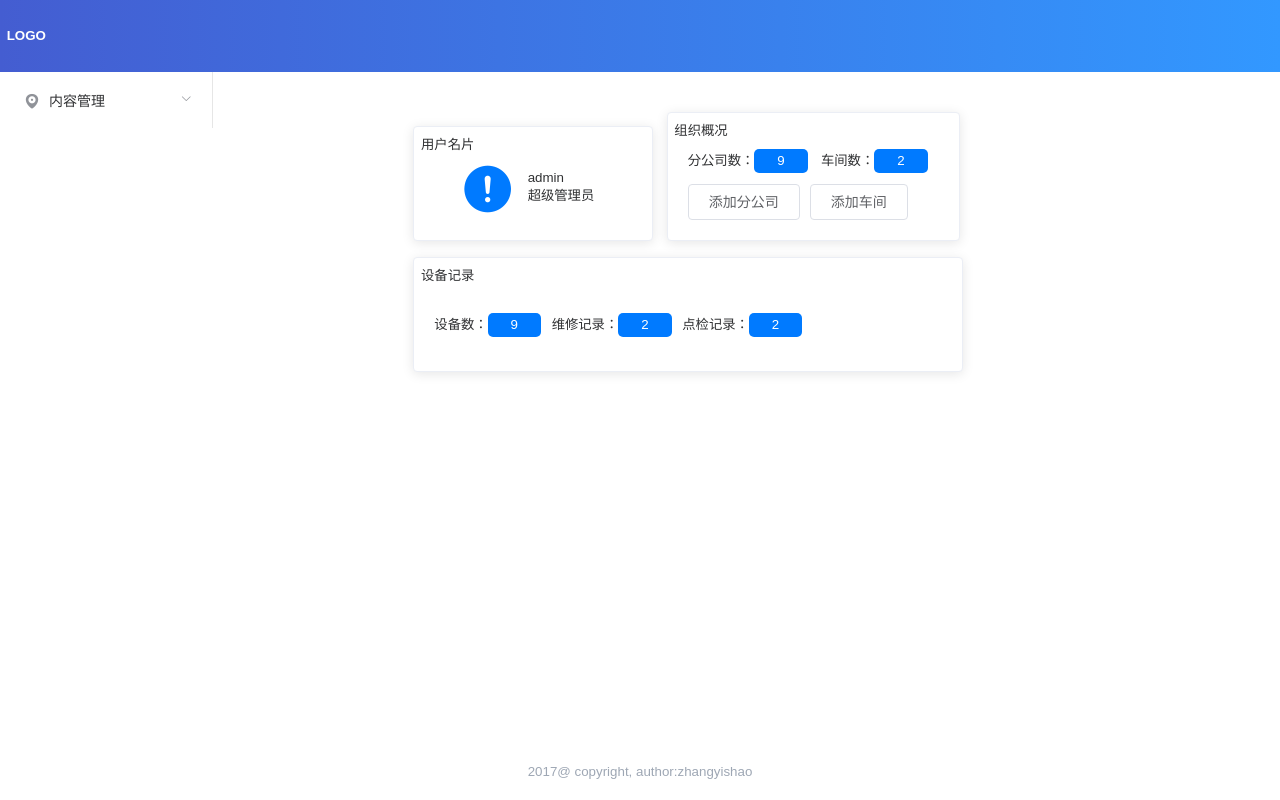
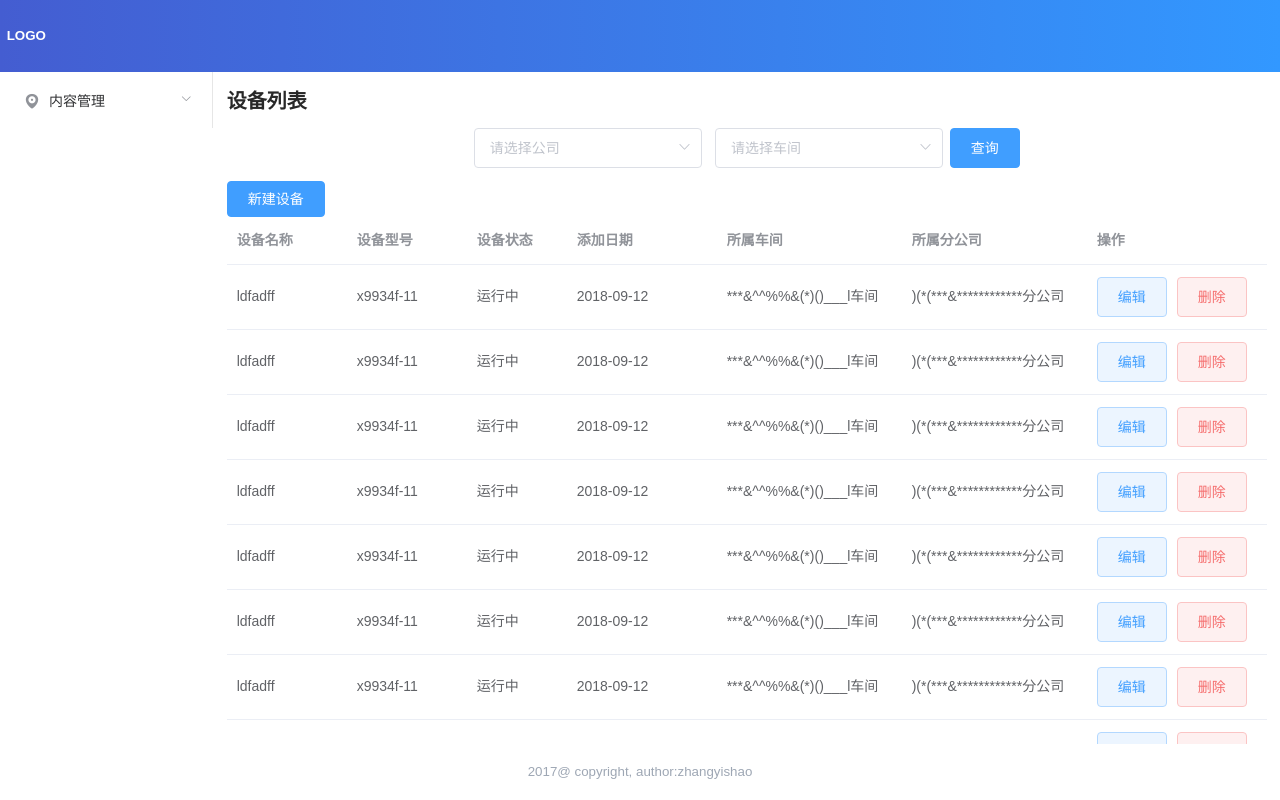
Before and after one commit to zunshao/zyr_project, a Vue app: page /#/deviceList in a window 1280 px wide. Before the commit this address led to /#/. Built offline with nearby package versions, Linux system fonts and the light colour scheme.

Commit message:
新增：列表分离表头组件，并做其它关联修正

```diff
--- /dev/null
+++ b/src/components/listHead.vue
@@ -0,0 +1,72 @@
+<template>
+  <div class="box-listHead">
+    <h6>{{configData.title}}</h6>
+    <div class="box-search">
+      <el-select v-model="factoryResult" placeholder="请选择公司" >
+        <el-option
+          v-for="item in configData.factoryList"
+          :key="item.value"
+          :label="item.label"
+          :value="item.value">
+        </el-option>
+      </el-select>
+      <el-select v-model="shopResult" placeholder="请选择车间" class="headCheckShop">
+        <el-option
+          v-for="item in configData.shopList"
+          :key="item.value"
+          :label="item.label"
+          :value="item.value">
+        </el-option>
+      </el-select>
+      <el-button type="primary" class="headButton">查询</el-button>
+    </div>
+  </div>
+</template>
+
+<script>
+export default {
+  data() {
+    return {
+      factoryResult: '',
+      shopResult: ''
+    }
+  },
+  props: ['configData'],
+  components: {
+
+  },
+  computed: {
+
+  },
+  mounted() {
+
+  },
+  methods: {
+
+  }
+}
+</script>
+
+<style scoped>
+  .box-listHead{
+    overflow: hidden;
+  }
+  .box-listHead h6{
+    font-size: 1.5rem;
+    color: #282828;
+    font-weight: bold;
+    margin-bottom: 1rem;
+  }
+  .box-search{
+    width: fit-content;
+    height: 3rem;
+    margin: 0 auto;
+    margin-bottom: 1rem;
+  }
+  .headButton{
+    margin-left: .5rem;
+  }
+  .headCheckShop{
+    margin-left: 1rem;
+  }
+</style>
--- a/src/pages/deviceList.vue
+++ b/src/pages/deviceList.vue
@@ -1,25 +1,6 @@
 <template>
   <div class="box-deviceList">
-    <h6>设备列表</h6>
-    <div class="box-device-search">
-      <el-select v-model="value1" placeholder="请选择公司" >
-        <el-option
-          v-for="item in options"
-          :key="item.value"
-          :label="item.label"
-          :value="item.value">
-        </el-option>
-      </el-select>
-      <el-select v-model="value1" placeholder="请选择车间" class="deviceListCheck">
-        <el-option
-          v-for="item in options"
-          :key="item.value"
-          :label="item.label"
-          :value="item.value">
-        </el-option>
-      </el-select>
-      <el-button type="primary" class="deviceListButton">查询</el-button>
-    </div>
+    <list-head :config-data="configData"></list-head>
     <el-row>
       <el-button type="primary" size="medium">新建设备</el-button>
     </el-row>
@@ -69,10 +50,49 @@
 </template>
 
 <script>
+import listHead from '@/components/listHead'
 export default {
   data() {
     return {
-      key: '',
+      configData: {
+        title: '设备列表',
+        factoryList: [
+          {
+            value: '1',
+            label: '03)*&^&*)))_公司'
+          },
+          {
+            value: '2',
+            label: '03)*&^&*)))_公司'
+          },
+          {
+            value: '3',
+            label: '03)*&^&*)))_公司'
+          },
+          {
+            value: '4',
+            label: '03)*&^&*)))_公司'
+          }
+        ],
+        shopList: [
+          {
+            value: '1',
+            label: '03)*&^&*)))_车间'
+          },
+          {
+            value: '2',
+            label: '03)*&^&*)))_车间'
+          },
+          {
+            value: '3',
+            label: '03)*&^&*)))_车间'
+          },
+          {
+            value: '4',
+            label: '03)*&^&*)))_车间'
+          }
+        ]
+      },
       deviceData: [
         {
           name: 'ldfadff',
@@ -162,32 +182,14 @@ export default {
           shop: '***&^^%%&(*)()___l车间',
           factory: ')(*(***&************分公司'
         }
-      ],
-      options: [{
-        value: '选项1',
-        label: '黄金糕'
-      }, {
-        value: '选项2',
-        label: '双皮奶'
-      }, {
-        value: '选项3',
-        label: '蚵仔煎'
-      }, {
-        value: '选项4',
-        label: '龙须面'
-      }, {
-        value: '选项5',
-        label: '北京烤鸭'
-      }],
-      value1: '',
-      value2: ''
+      ]
     }
   },
   props: [
 
   ],
   components: {
-
+    listHead
   },
   computed: {
 
@@ -202,27 +204,4 @@ export default {
 </script>
 
 <style scoped>
-  .box-deviceList{
-    overflow: hidden;
-  }
-  .box-deviceList h6{
-    font-size: 1.5rem;
-    color: #282828;
-    font-weight: bold;
-    margin-bottom: 1rem;
-  }
-  .box-device-search{
-    width: fit-content;
-    margin: 0 auto;
-    margin-bottom: 1rem;
-  }
-  .box-device-tableShow{
-    margin-top: 1rem;
-  }
-  .deviceListButton{
-    margin-left: .5rem;
-  }
-  .deviceListCheck{
-    margin-left: 1rem;
-  }
 </style>
```
Also changed, not shown: src/pages/checkList.vue (added, +64 -0 lines).
